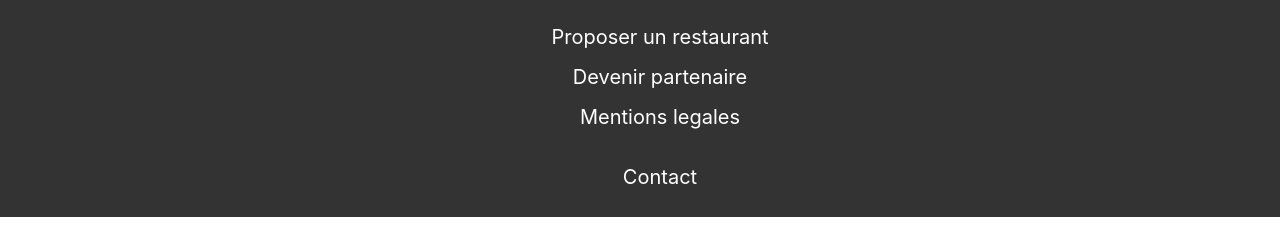
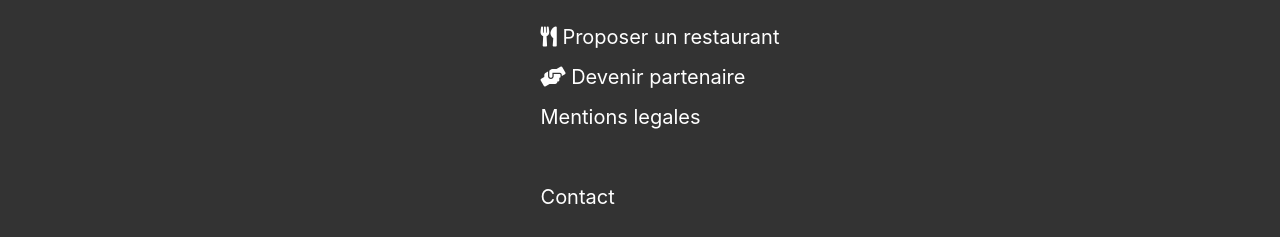
Before and after one commit to prunila/projet3, a website: page index.html in a window 1280 px wide. Shown: the part 1148-1385 px from the top of the page. Drawn offline with Linux system fonts and the light colour scheme; files whose address does not match are found by name; a web font is replaced by a local one.

Commit message:
modif footer

```diff
--- a/index.html
+++ b/index.html
@@ -170,11 +170,14 @@
         </div>
         <div id="textefooter">
             <ul>
-                <li><a href="#">Proposer un restaurant</a></li>
-                <li><a href="#">Devenir partenaire</a></li>
+                <li> <i class="fas fa-utensils"></i>
+                    <a href="#">Proposer un restaurant</a>
+                </li>
+                <li><i class="fas fa-hands-helping "></i>
+                    <a href="#">Devenir partenaire</a>
+                </li>
                 <li><a href="#">Mentions legales</a></li>
             </ul>
-
             <ul>
                 <li><a href="mailto:madalina.leahu@yahoo.fr">Contact</a></li>
             </ul>
--- a/style.scss
+++ b/style.scss
@@ -114,6 +114,7 @@ article.hgroup {
     text-align: center;
     padding: 30px 10px;
     background-color: transparent;
+
     h2 {
         text-decoration: none;
         color: #000;
@@ -134,7 +135,7 @@ h3 {
     position: relative;
     opacity: 1;
     // color: #9d9d9d;
-    $tmp : 1,7rem;
+    $tmp: 1, 7rem;
     font-size: $tmp;
 
     // top: 50px;
@@ -142,7 +143,8 @@ h3 {
     // right: 20px;
     // background-color: chocolate;
 
-    .hide, .pink {
+    .hide,
+    .pink {
         // font-size: 24px;
         position: absolute;
         top: 0;
@@ -161,9 +163,12 @@ h3 {
 .pink {
     opacity: 0;
     background: linear-gradient(to left, #ff79da, #9356dc);
-    background-clip: text;  /* background-clip */
-    -webkit-background-clip: text;  /* background-clip */
-    color: transparent; /* background-clip */
+    background-clip: text;
+    /* background-clip */
+    -webkit-background-clip: text;
+    /* background-clip */
+    color: transparent;
+    /* background-clip */
 }
 
 .coeur:hover {
@@ -380,24 +385,30 @@ footer {
     font-size: 20px;
     background: #333;
     color: white;
-    img{
+
+    img {
         display: flex;
         justify-content: center;
         width: 100%;
 
     }
-
+}
+#textefooter{
+    display: flex;
+    flex-direction: column;
+    text-align: left;
 }
 
- li  {
+li {
     list-style: none;
     line-height: 2;
     cursor: pointer;
-    a{
+
+    a {
         text-decoration: none;
         color: white;
 
-        &:hover{
+        &:hover {
             cursor: pointer;
         }
     }
```
Also changed, not shown: style.css, 1 other file. Lines whose indentation alone changed are shown as unchanged.
